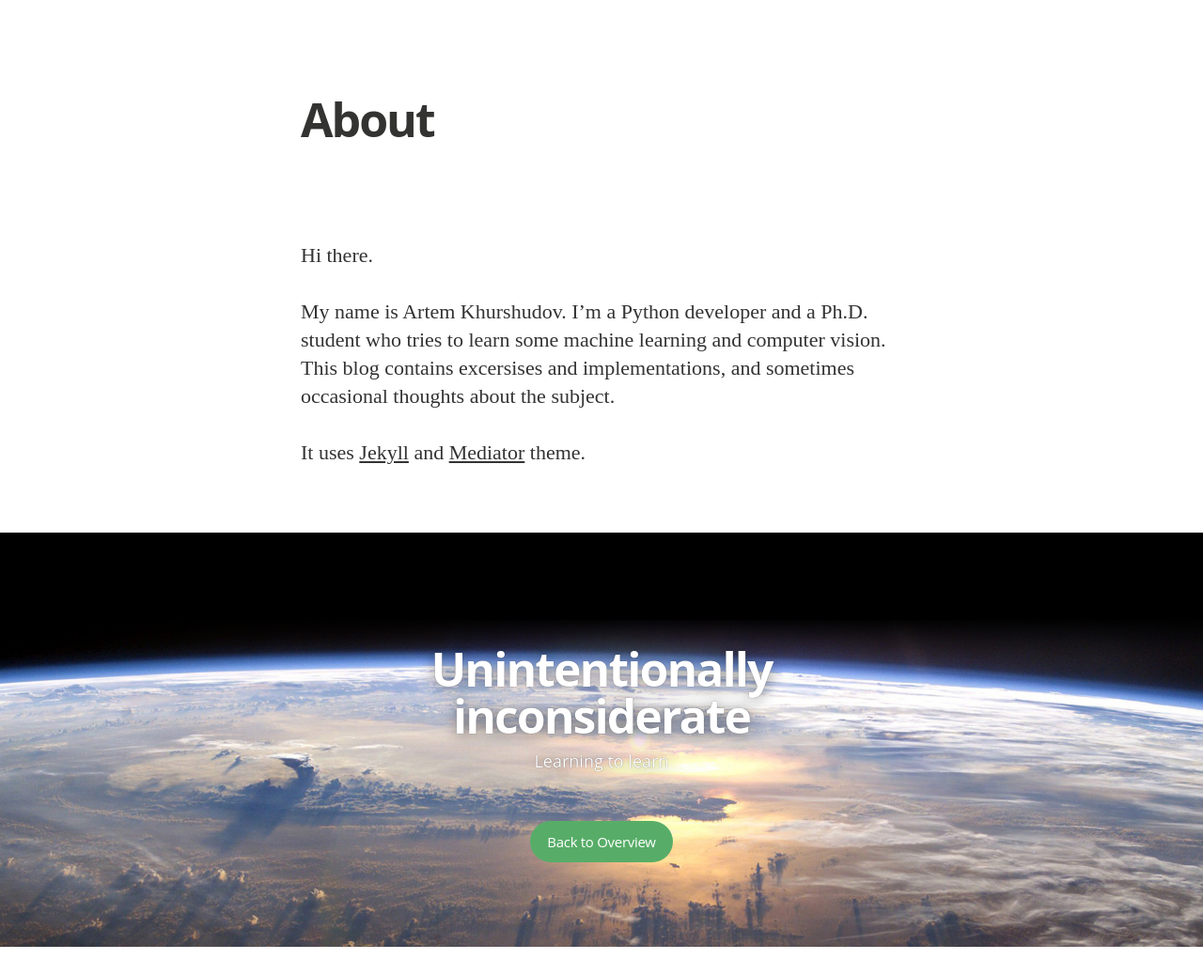
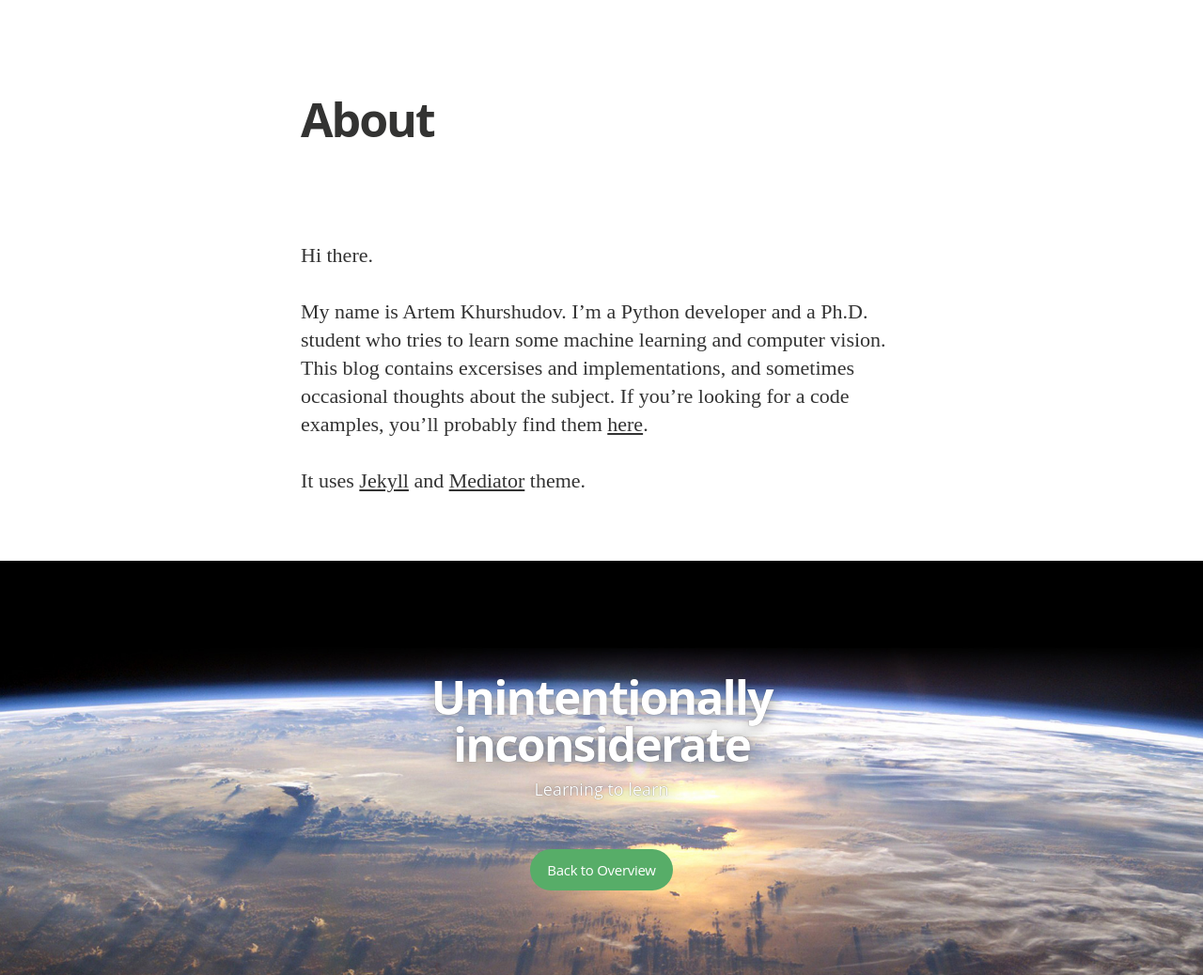
Before and after one commit to starsky/rocknrollnerd.github.io, a Jekyll site: the page built from about.md, in a window 1280 px wide. Shown: the whole page at 94% size. Built offline with Jekyll 4.4.1, drawn with Linux system fonts in a browser that asks for light colours; nearby versions of some CDN libraries; some web fonts are replaced; before the commit the page ends 1008 px from its top, so only the background shows below that.

Commit message:
about page

```diff
--- a/about.md
+++ b/about.md
@@ -6,6 +6,6 @@ permalink: /about/
 
 Hi there.
 
-My name is Artem Khurshudov. I'm a Python developer and a Ph.D. student who tries to learn some machine learning and computer vision. This blog contains excersises and implementations, and sometimes occasional thoughts about the subject.
+My name is Artem Khurshudov. I'm a Python developer and a Ph.D. student who tries to learn some machine learning and computer vision. This blog contains excersises and implementations, and sometimes occasional thoughts about the subject. If you're looking for a code examples, you'll probably find them [here](https://github.com/rocknrollnerd/ml-playground).
 
 It uses [Jekyll](https://github.com/jekyll/jekyll) and [Mediator](https://github.com/dirkfabisch/mediator) theme.
```
